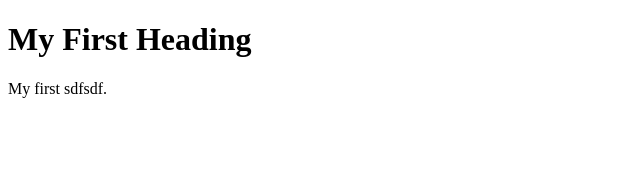
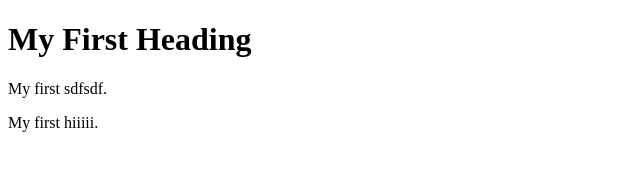
Before and after one commit to GulipalliBhagyalakshmi/Demo-Repo, a plain HTML site: page index.html in a window 1280 px wide. Shown: the whole page, without its empty margins (0-640 px from the left). Drawn offline with Linux system fonts and the light colour scheme.

Commit message:
adding and commiting at a time

```diff
--- a/index.html
+++ b/index.html
@@ -4,6 +4,6 @@
 
 <h1>My First Heading</h1>
 <p>My first sdfsdf.</p>
-
+<p>My first hiiiii.</p>
 </body>
 </html>
```
